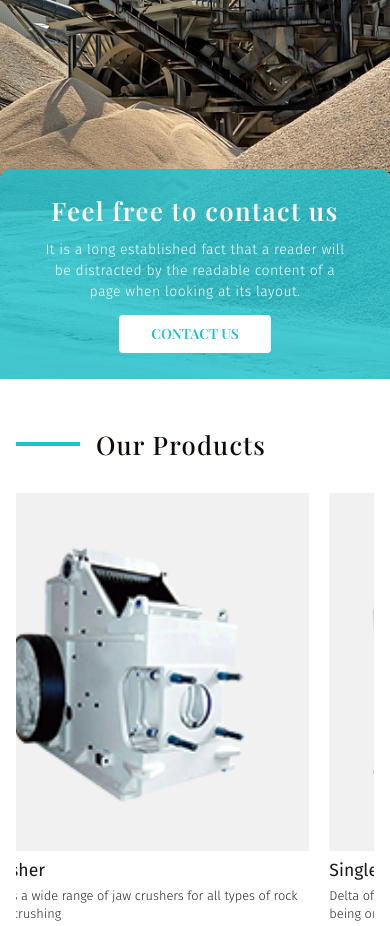
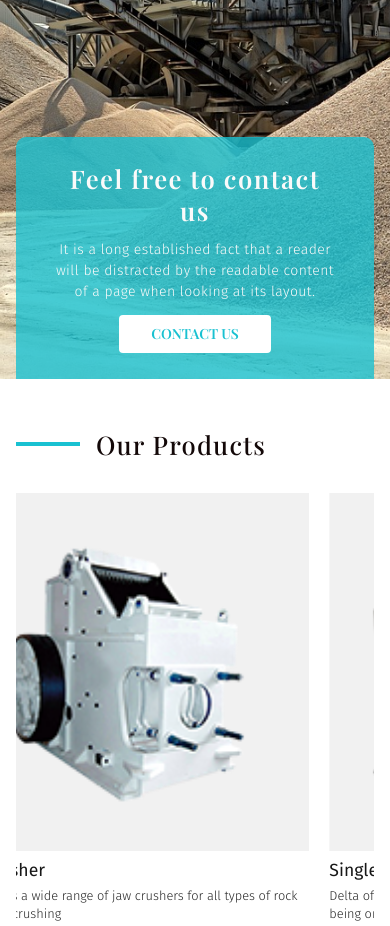
Before and after one commit to andro-jr/Delta, a website: page index.html in a window 390 px wide. Shown: the part 5220-6146 px from the top of the page. Drawn offline with nearby package versions, Linux system fonts and the light colour scheme; a web font is replaced by a local one.

Commit message:
contact responsive

```diff
--- a/sass/pages/_contact.scss
+++ b/sass/pages/_contact.scss
@@ -38,6 +38,10 @@
     padding: 3.2rem 8rem 8rem 8rem;
     height: 100%;
 
+    @include respond(tab-land) {
+        padding-inline: 4rem;
+    }
+
     .secondary-head {
         text-align: center;
         color: $color-primary;
--- a/sass/pages/_home.scss
+++ b/sass/pages/_home.scss
@@ -168,6 +168,10 @@
         max-width: 55rem;
         margin-inline: auto;
 
+        @include respond(phone) {
+            margin-inline: 2rem;
+        }
+
         background: rgba($color-primary, 0.8);
         padding: 3.2rem 4.8rem;
         text-align: center;
```
Also changed, not shown: css/style.css.
